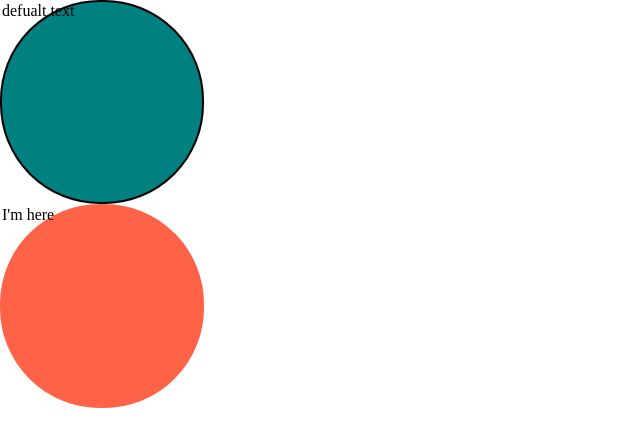
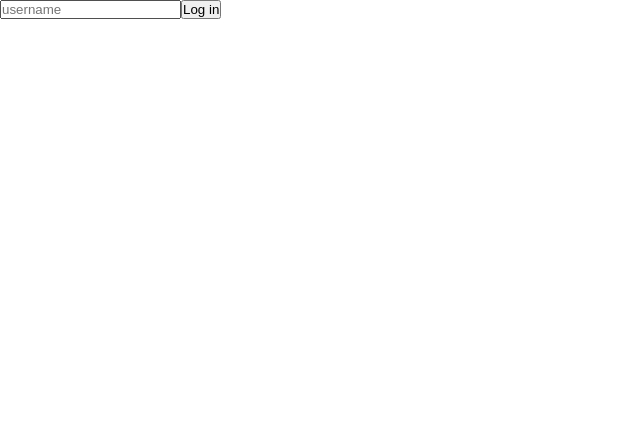
Before and after one commit to oneday0230/ReactJS, a React (Create React App) app in the folder react-master/: page / in a window 1280 px wide. Shown: the top 446 px of the page, without its empty margins (0-640 px from the left). Built offline with nearby package versions, Linux system fonts and the light colour scheme.

Commit message:
state & form
with typescript

```diff
--- a/react-master/src/App.tsx
+++ b/react-master/src/App.tsx
@@ -1,11 +1,26 @@
-import Circle from "./Circle";
+import { useState } from "react";
 
 function App()
 {
+  const [value, setValue] = useState('');
+  const onChange = (event: React.FormEvent<HTMLInputElement>) => {
+    const {
+      currentTarget: {value},
+    } = event;
+    setValue(value);
+  };
+
+  const onSubmit = (event: React.FormEvent<HTMLFormElement>) => {
+    event.preventDefault();
+    console.log("Hello", value); // submit 버튼 클릭시 콘솔에 보여준다.
+  }
+
   return (
     <div>
-      <Circle borderColor="black" bgColor="teal"></Circle>
-      <Circle text="I'm here" bgColor="tomato"></Circle>
+      <form onSubmit={onSubmit}>
+        <input value={value} onChange={onChange} type="text" placeholder="username"></input>
+        <button>Log in</button>
+      </form>
     </div>
   )
 }
```
